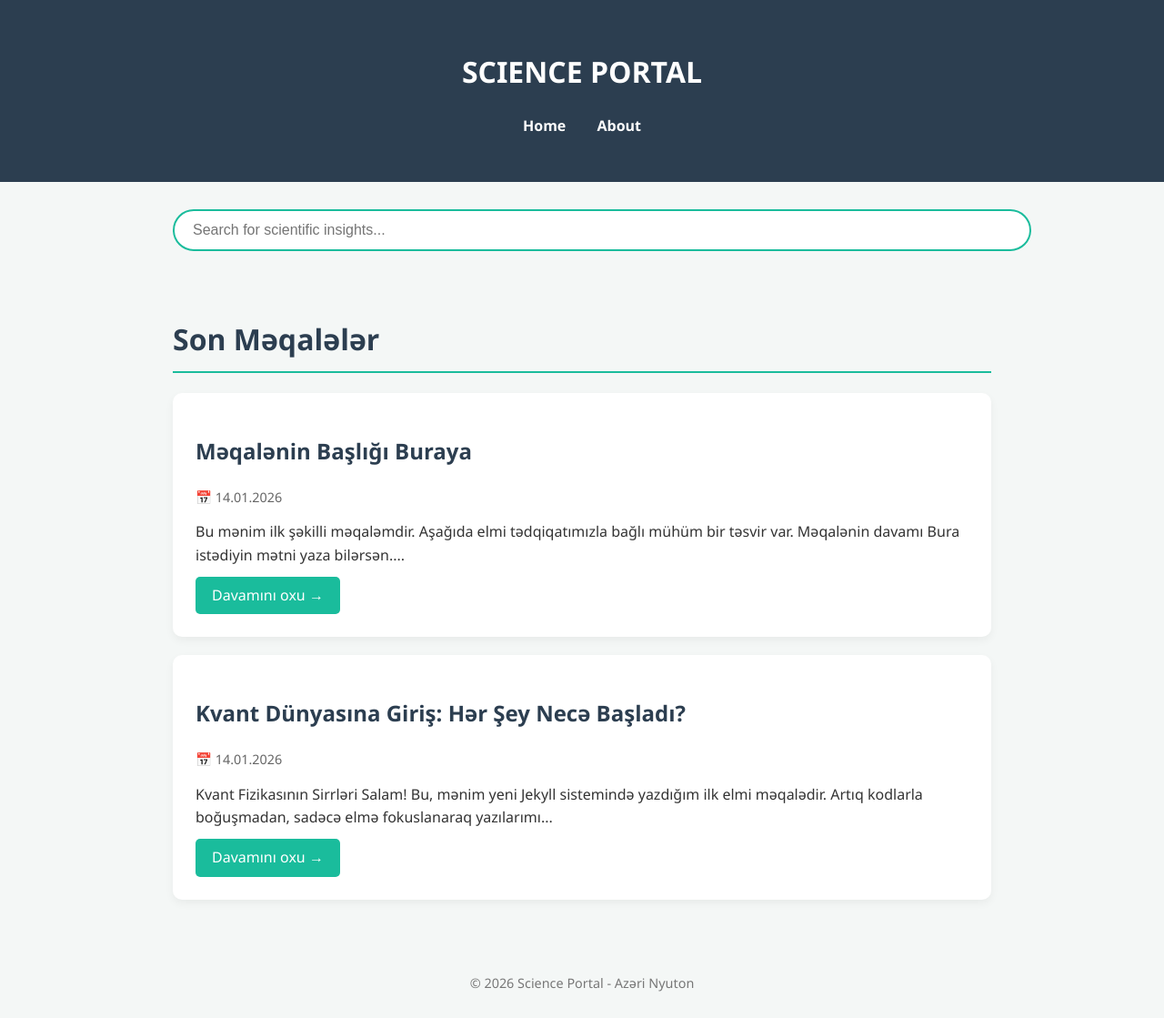
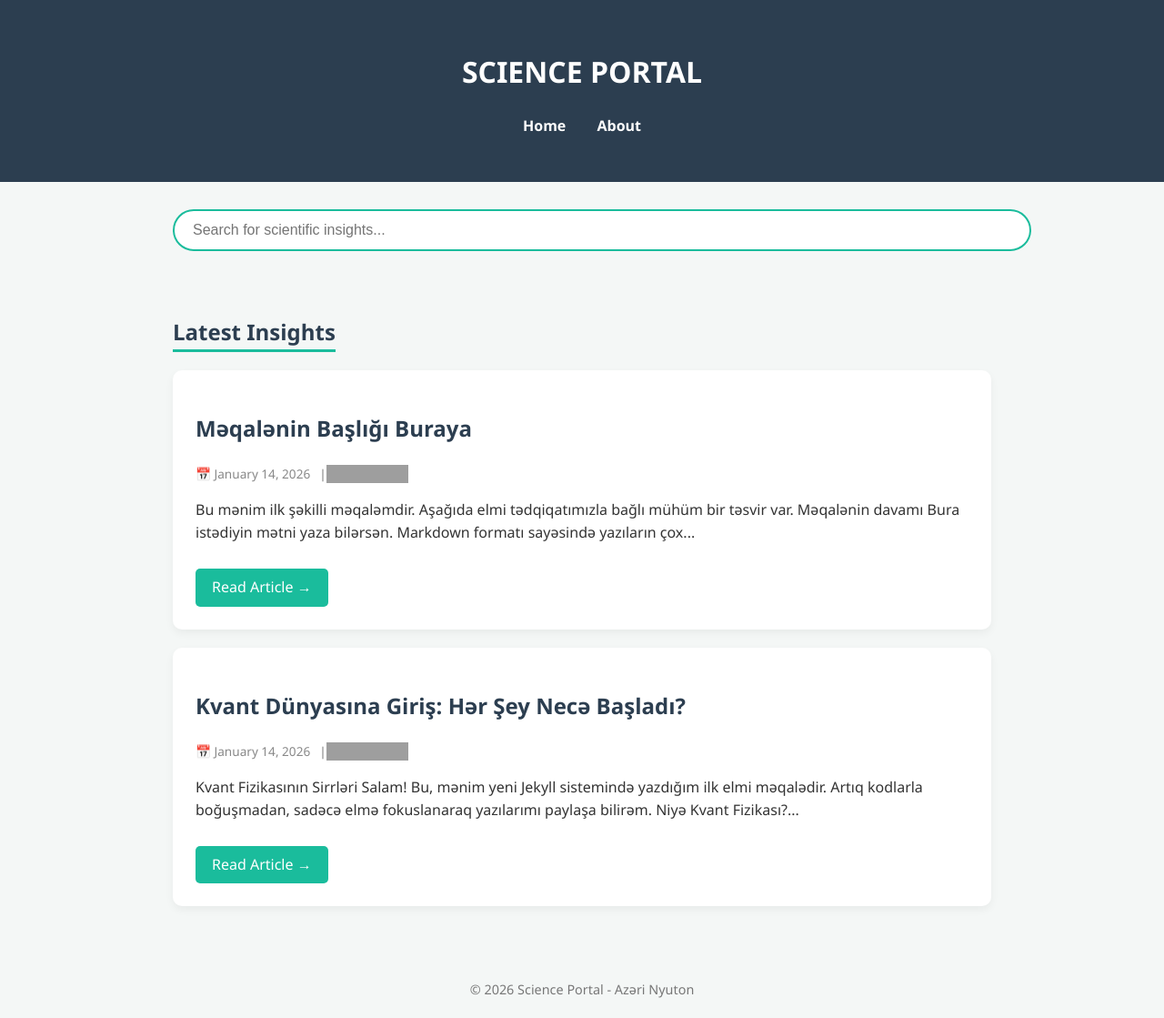
Before and after one commit to azerinyuton/science, a Jekyll site: the page built from index.html, in a window 1280 px wide. Shown: the whole page at 91% size. Built offline with Jekyll 4.4.1, drawn with Linux system fonts in a browser that asks for light colours; comment, search, counter and statistics services are not loaded; grey boxes are pictures that could not be loaded.

Commit message:
index.html

```diff
--- a/index.html
+++ b/index.html
@@ -3,17 +3,21 @@ layout: default
 title: Home
 ---
 
-<h1 style="color: var(--dark); border-bottom: 2px solid var(--primary); padding-bottom: 10px;">Son Məqalələr</h1>
+<h2 style="color: var(--dark); border-bottom: 3px solid var(--primary); display: inline-block;">Latest Insights</h2>
 
 {% for post in site.posts %}
 <div class="post-card">
     <h2><a href="{{ post.url | relative_url }}">{{ post.title }}</a></h2>
-    <p style="color: #666; font-size: 0.9rem;">📅 {{ post.date | date: "%d.%m.%Y" }}</p>
-    <div class="post-content">
-        {{ post.content | strip_html | truncatewords: 20 }}
+
+    <div style="display: flex; align-items: center; margin-bottom: 10px;">
+        <span style="font-size: 0.85rem; color: #888;">📅 {{ post.date | date: "%B %d, %Y" }}</span>
+
+        <span class="view-count">
+            | <img src="https://hits.seeyoufarm.com/api/count/incr/badge.svg?url=https://azerinyuton.github.io{{ post.url }}&count_bg=%232A9D8F&title_bg=%23555555&icon=&icon_color=%23E7E7E7&title=Views&edge_flat=false" alt="Views"/>
+        </span>
     </div>
-    <a href="{{ post.url | relative_url }}" class="read-more">Davamını oxu →</a>
+
+    <p>{{ post.content | strip_html | truncatewords: 25 }}</p>
+    <a href="{{ post.url | relative_url }}" class="read-more">Read Article →</a>
 </div>
-{% else %}
-<p>Hələ ki, heç bir məqalə tapılmadı. Zəhmət olmasa _posts qovluğunu yoxlayın.</p>
 {% endfor %}
```
